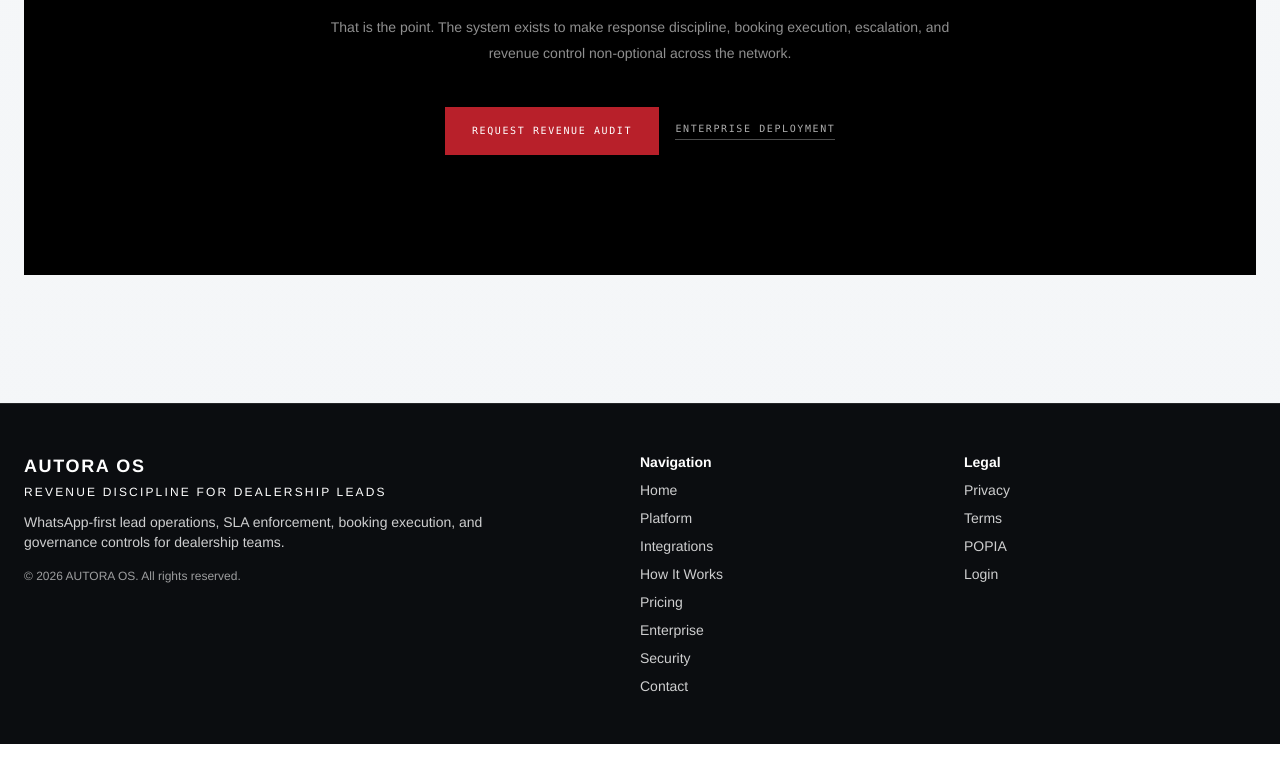
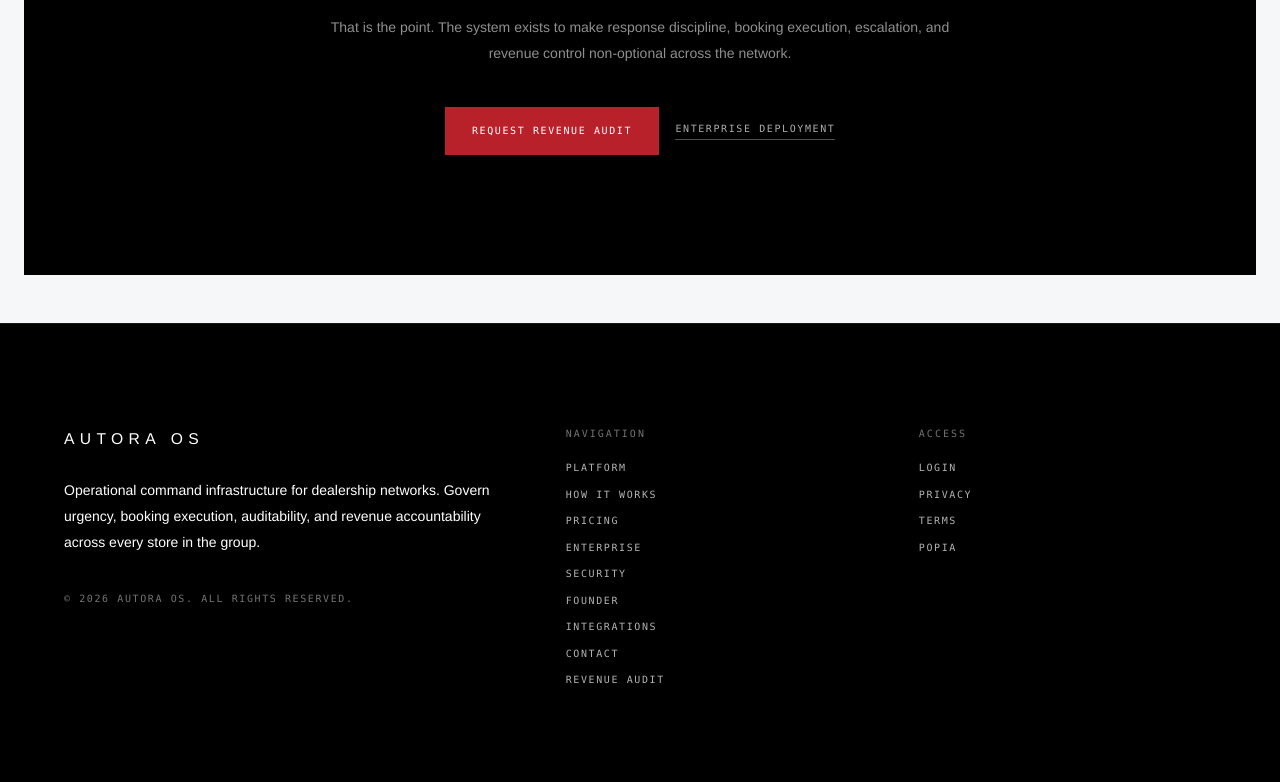
Before and after one commit to andisa-createprivateltd/autoraos-site, a Next.js app: page / in a window 1280 px wide. Shown: the part 4709-5491 px from the top of the page. Before the commit the page ends 5453 px from the top, so only its background shows below. Built offline with nearby package versions, Linux system fonts and the light colour scheme; no server answers.

Commit message:
Restore production footer information

```diff
--- a/src/components/site-footer.tsx
+++ b/src/components/site-footer.tsx
@@ -1,63 +1,54 @@
 import Link from "next/link";
-import { PLATFORM_NAME } from "@/lib/constants";
+import { AutoraLogo } from "@/components/autora-logo";
+
+const navigation = [
+  ["Platform", "/platform"],
+  ["How It Works", "/how-it-works"],
+  ["Pricing", "/pricing"],
+  ["Enterprise", "/enterprise"],
+  ["Security", "/security"],
+  ["Founder", "/founder-narrative"],
+  ["Integrations", "/integrations"],
+  ["Contact", "/contact"],
+  ["Revenue Audit", "/request-audit"]
+] as const;
+
+const access = [
+  ["Login", "/os/login"],
+  ["Privacy", "/privacy"],
+  ["Terms", "/terms"],
+  ["POPIA", "/popia"]
+] as const;
+
+function FooterColumn({ title, links }: { title: string; links: readonly (readonly [string, string])[] }) {
+  return (
+    <div>
+      <p className="mb-5 font-mono-ap text-[10px] uppercase tracking-[0.2em] text-white/45">{title}</p>
+      <div className="grid gap-3">
+        {links.map(([label, href]) => (
+          <Link key={label} href={href} className="font-mono-ap text-[10px] uppercase tracking-[0.16em] text-white/70 transition hover:text-white">
+            {label}
+          </Link>
+        ))}
+      </div>
+    </div>
+  );
+}
 
 export function SiteFooter() {
   return (
-    <footer className="footer-enter mt-20 border-t border-white/10 bg-[#0b0d10] text-white">
-      <div className="mx-auto grid w-full max-w-7xl gap-8 px-4 py-12 md:grid-cols-[2fr_1fr_1fr] md:px-6">
-        <div>
-          <p className="text-lg font-semibold tracking-[0.09em]">{PLATFORM_NAME} OS</p>
-          <p className="mt-1 text-xs uppercase tracking-[0.18em] text-white/64">
-            Revenue discipline for dealership leads
-          </p>
-          <p className="mt-3 max-w-lg text-sm text-white/80">
-            WhatsApp-first lead operations, SLA enforcement, booking execution, and governance controls for dealership teams.
-          </p>
-          <p className="mt-4 text-xs text-white/60">© {new Date().getFullYear()} AUTORA OS. All rights reserved.</p>
-        </div>
-
-        <div className="space-y-2 text-sm">
-          <p className="font-semibold text-white">Navigation</p>
-          <Link href="/" className="block text-white/80 transition hover:text-white">
-            Home
-          </Link>
-          <Link href="/platform" className="block text-white/80 transition hover:text-white">
-            Platform
-          </Link>
-          <Link href="/integrations" className="block text-white/80 transition hover:text-white">
-            Integrations
-          </Link>
-          <Link href="/how-it-works" className="block text-white/80 transition hover:text-white">
-            How It Works
-          </Link>
-          <Link href="/pricing" className="block text-white/80 transition hover:text-white">
-            Pricing
-          </Link>
-          <Link href="/enterprise" className="block text-white/80 transition hover:text-white">
-            Enterprise
-          </Link>
-          <Link href="/security" className="block text-white/80 transition hover:text-white">
-            Security
-          </Link>
-          <Link href="/contact" className="block text-white/80 transition hover:text-white">
-            Contact
-          </Link>
-        </div>
-
-        <div className="space-y-2 text-sm">
-          <p className="font-semibold text-white">Legal</p>
-          <Link href="/privacy" className="block text-white/80 transition hover:text-white">
-            Privacy
-          </Link>
-          <Link href="/terms" className="block text-white/80 transition hover:text-white">
-            Terms
-          </Link>
-          <Link href="/popia" className="block text-white/80 transition hover:text-white">
-            POPIA
-          </Link>
-          <Link href="/os/login" className="block text-white/80 transition hover:text-white">
-            Login
-          </Link>
+    <footer className="border-t border-white/10 bg-black text-white">
+      <div className="mx-auto max-w-[1400px] px-[clamp(24px,5vw,80px)] py-[clamp(64px,8vw,104px)]">
+        <div className="grid gap-14 lg:grid-cols-[1.2fr_0.8fr_0.8fr]">
+          <div>
+            <AutoraLogo variant="light" className="text-[0.96rem]" />
+            <p className="mt-7 max-w-[520px] font-sans-ap text-[14px] font-light leading-[1.85] text-white/56">
+              Operational command infrastructure for dealership networks. Govern urgency, booking execution, auditability, and revenue accountability across every store in the group.
+            </p>
+            <p className="mt-9 font-mono-ap text-[10px] uppercase tracking-[0.16em] text-white/45">© 2026 AUTORA OS. ALL RIGHTS RESERVED.</p>
+          </div>
+          <FooterColumn title="Navigation" links={navigation} />
+          <FooterColumn title="Access" links={access} />
         </div>
       </div>
     </footer>
```
